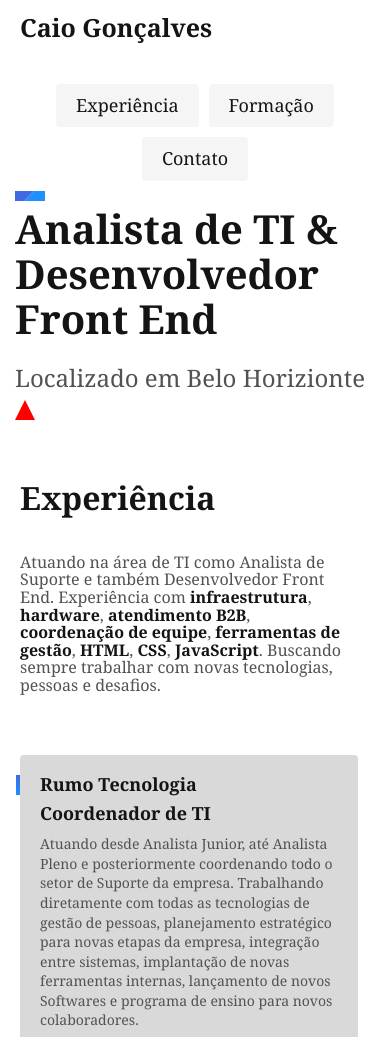
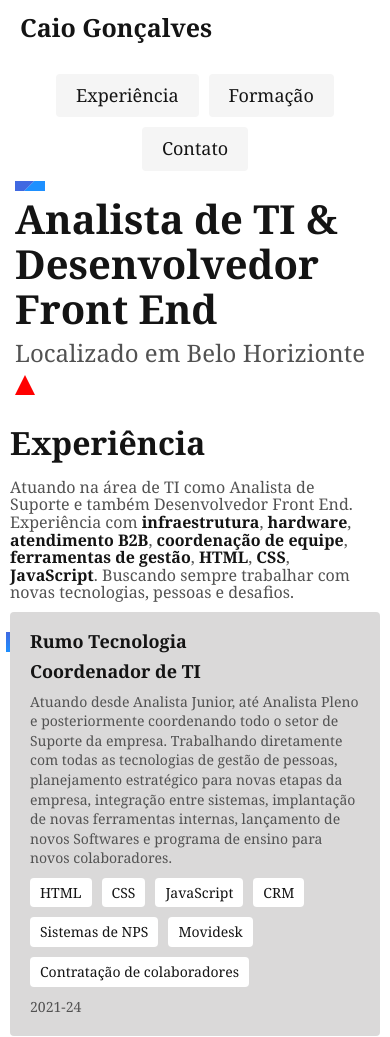
Before and after one commit to CaioGonF/caiogoncalves.github.io, a plain HTML site: page index.html in a window 390 px wide. Shown: the top 1037 px of the page. Drawn offline with Linux system fonts and the light colour scheme.

Commit message:
Ajuste no espaçamento mobile

```diff
--- a/css/experiencia.css
+++ b/css/experiencia.css
@@ -18,7 +18,7 @@
   max-width: 60ch;
   margin-bottom: 60px;
   color: #525252;
-  max-width: 95%;
+  max-width: 98%;
 }
 
 .experiencia-texto strong {
@@ -35,7 +35,7 @@
   border-radius: 4px;
   position: relative;
   transition: 0.1s;
-  max-width: 85%;
+  max-width: 98%;
 }
 .empresa:hover {
   border-right: #4169e1 5px solid;
@@ -114,9 +114,15 @@
   .empresa {
     grid-template-columns: 1fr;
   }
+  .experiencia {
+    padding: 10px;
+    margin: 0;
+    gap: 20px;
+  }
   .experiencia-texto {
     font-size: 1rem;
     line-height: 1.1;
+    margin-bottom: 10px;
   }
   .empresa:hover {
     border-right: 0px;
--- a/css/header.css
+++ b/css/header.css
@@ -35,7 +35,7 @@
 @media (max-width: 800px) {
   .header {
     flex-direction: column;
-    gap: 40px;
+    gap: 30px;
     padding: 20px;
   }
   .header a {
--- a/css/introducao.css
+++ b/css/introducao.css
@@ -55,7 +55,7 @@
   .introducao h1 {
     font-size: 2.5rem;
     line-height: 1.125;
-    margin-bottom: 20px;
+    margin-bottom: 5px;
     margin-left: 10px;
     position: relative;
   }
```
